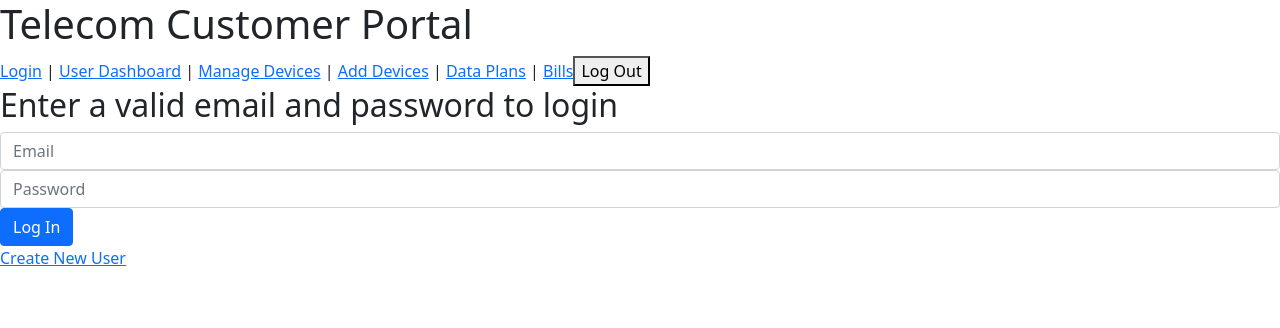
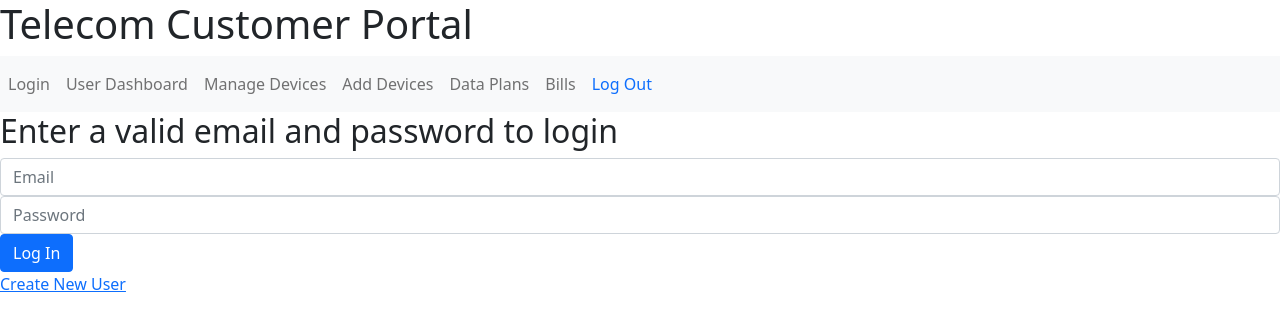
Before and after one commit to CoryFree42/TelecomCustomerPortal, an Angular app in the folder telecom-portal-angular/: page /login in a window 1280 px wide. Shown: the top 328 px of the page. Built offline with nearby package versions, Linux system fonts and the light colour scheme.

Commit message:
Stylized navbar

```diff
--- a/telecom-portal-angular/src/app/app.component.html
+++ b/telecom-portal-angular/src/app/app.component.html
@@ -6,6 +6,5 @@
 <div>
   <h1>Telecom Customer Portal</h1>
   <app-navbar></app-navbar>
-  <button (click)="logout()" [routerLink]="['/login']">Log Out</button>
   <router-outlet></router-outlet>
 </div>
--- a/telecom-portal-angular/src/app/navbar/navbar.component.html
+++ b/telecom-portal-angular/src/app/navbar/navbar.component.html
@@ -1,6 +1,30 @@
-<a [routerLink]="['/login']">Login</a> |
-<a [routerLink]="['/dashboard']">User Dashboard</a> |
-<a [routerLink]="['/device']">Manage Devices</a> |
-<a [routerLink]="['/add-device']">Add Devices</a> |
-<a [routerLink]="['/plans']">Data Plans</a> |
-<a [routerLink]="['/bill']">Bills</a>
+
+<nav class="navbar navbar-expand-lg navbar-light bg-light">
+
+    <div>
+        <ul class="navbar-nav mr-auto">
+            <li class="nav-item active">
+                <a class="nav-link" [routerLink]="['/login']">Login</a>
+            </li>
+            <li class="nav-item active">
+                <a class="nav-link" [routerLink]="['/dashboard']">User Dashboard</a>
+            </li>
+            <li class="nav-item active">
+                <a class="nav-link" [routerLink]="['/device']">Manage Devices</a>
+            </li>
+            <li class="nav-item active">
+                <a class="nav-link" [routerLink]="['/add-device']">Add Devices</a>
+            </li>
+            <li class="nav-item active">
+                <a class="nav-link" [routerLink]="['/plans']">Data Plans</a>
+            </li>
+            <li class="nav-item active">
+                <a class="nav-link" [routerLink]="['/bill']">Bills</a>
+            </li>
+            <li class="nav-item active">
+                <a class="nav-link text-primary" (click)="logout()" [routerLink]="['/login']">Log Out</a>
+            </li>
+
+        </ul>
+    </div>
+</nav>
--- a/telecom-portal-angular/src/app/navbar/navbar.component.ts
+++ b/telecom-portal-angular/src/app/navbar/navbar.component.ts
@@ -1,4 +1,6 @@
 import { Component, OnInit } from '@angular/core';
+import User from '../models/User';
+import { UserManagerService } from '../user-manager.service';
 
 @Component({
   selector: 'app-navbar',
@@ -7,9 +9,18 @@ import { Component, OnInit } from '@angular/core';
 })
 export class NavbarComponent implements OnInit {
 
-  constructor() { }
+  userManagerService:UserManagerService;
+
+  constructor(userManagerService:UserManagerService) {
+    this.userManagerService = userManagerService;
+   }
 
   ngOnInit(): void {
   }
 
+  logout(): void {
+    this.userManagerService.setUser(new User(0, "", "", "", ""));
+    alert("Successfully logged out!");
+  }
+
 }
```
